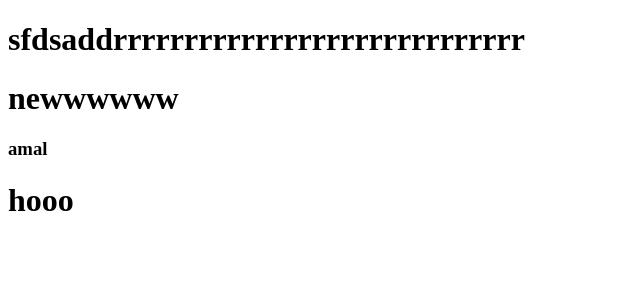
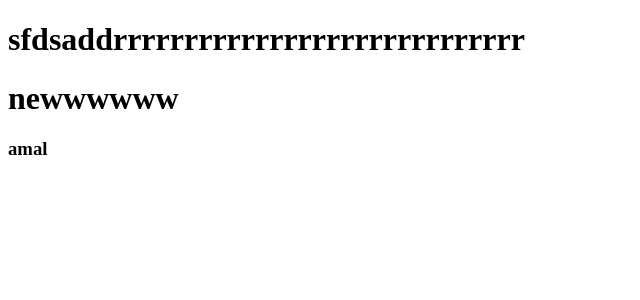
Before and after one commit to jithiee/Infinite-Academy-Frontend, a React (Vite) app in the folder INFINITE/: page / in a window 1280 px wide. Shown: the top 300 px of the page, without its empty margins (0-640 px from the left). Built offline with nearby package versions, Linux system fonts and the light colour scheme.

Commit message:
current change s

```diff
--- a/INFINITE/src/App.jsx
+++ b/INFINITE/src/App.jsx
@@ -8,7 +8,7 @@ function App() {
   <h1>sfdsaddrrrrrrrrrrrrrrrrrrrrrrrrrrrrr</h1>
   <h1>newwwwww</h1>
   <h3>amal </h3>
-  <h1>hooo</h1>
+
 
     </>
   )
```
